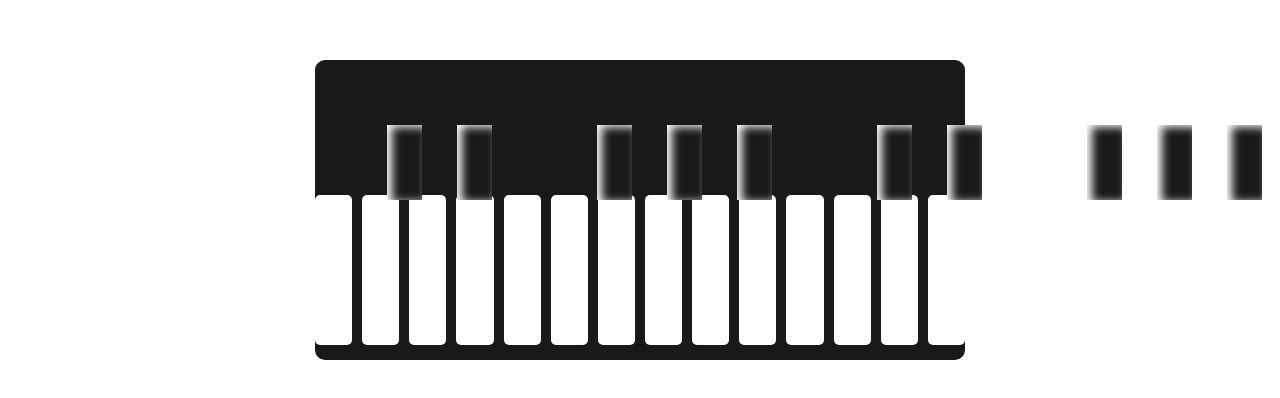
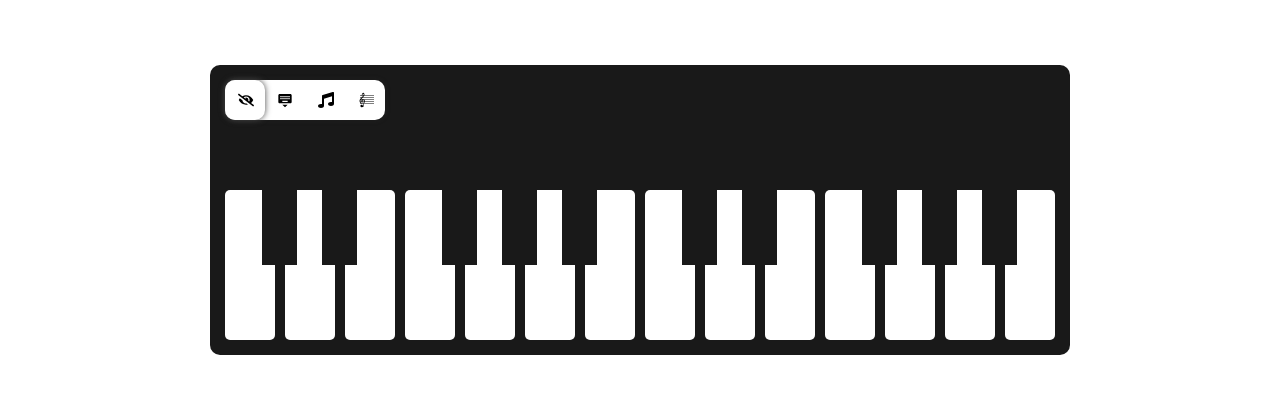
Before and after one commit to juuliana/piano, a Next.js app: page / in a window 1280 px wide. Shown: the part 190-588 px from the top of the page. Built offline with nearby package versions, Linux system fonts and the light colour scheme.

Commit message:
feat: add labelOptions and toggle

```diff
--- a/src/pages/piano/index.tsx
+++ b/src/pages/piano/index.tsx
@@ -1,23 +1,48 @@
+import { useState } from "react";
+
+import { IToggle } from "@/src/components/toggle/types";
 import { useKeydown } from "@/src/hooks";
-import { Key, MajorKey } from "@/src/components";
+import { Key, MajorKey, Toggle } from "@/src/components";
 import { notesStructure, sharpNotesStructure } from "@/src/utils";
 
-import { Container, FirstContent, SecondContent } from "./styles";
+import {
+  Configuration,
+  Container,
+  FirstContent,
+  SecondContent,
+} from "./styles";
 
 export function Piano() {
+  const [labelOption, setLabelOption] = useState<IToggle.Selected>("hidden");
+
   const { typed } = useKeydown();
 
   return (
     <Container>
+      <Configuration>
+        <Toggle onSelect={setLabelOption} />
+      </Configuration>
+
       <FirstContent>
-        {notesStructure.map(({ code }) => (
-          <Key key={code} note={code} typed={typed} />
+        {notesStructure.map((note) => (
+          <Key
+            key={note.key}
+            note={note}
+            typed={typed}
+            labelOption={labelOption}
+          />
         ))}
       </FirstContent>
 
       <SecondContent>
-        {sharpNotesStructure.map(({ code }) => (
-          <MajorKey empty={!code} key={code} note={code} typed={typed} />
+        {sharpNotesStructure.map((note) => (
+          <MajorKey
+            empty={!note.code}
+            key={note.key}
+            note={note}
+            typed={typed}
+            labelOption={labelOption}
+          />
         ))}
       </SecondContent>
     </Container>
--- a/src/pages/piano/styles.ts
+++ b/src/pages/piano/styles.ts
@@ -3,20 +3,29 @@ import styled from "styled-components";
 export const Container = styled.div`
   display: flex;
   cursor: pointer;
+  position: relative;
+  border-radius: 10px;
+  background: #191919;
+  padding-bottom: 10px;
+`;
+
+export const Configuration = styled.div`
+  display: flex;
+  width: 100%;
+  height: 100px;
+  position: absolute;
+  margin: 15px 15px;
+  border-radius: 10px;
 `;
 
 export const FirstContent = styled.div`
   display: flex;
-  position: relative;
   flex-direction: row;
   justify-content: center;
   align-items: flex-end;
   gap: 10px;
-  width: 650px;
-  height: 300px;
-  border-radius: 10px;
-  background: #191919;
-  padding-bottom: 10px;
+  width: 860px;
+  height: 280px;
 `;
 
 export const SecondContent = styled.div`
@@ -25,7 +34,7 @@ export const SecondContent = styled.div`
   display: flex;
 
   flex-direction: row;
-  gap: 35px;
+  gap: 25px;
   background: transparent;
-  margin: 65px 72px;
+  margin: 125px 52px;
 `;
```
